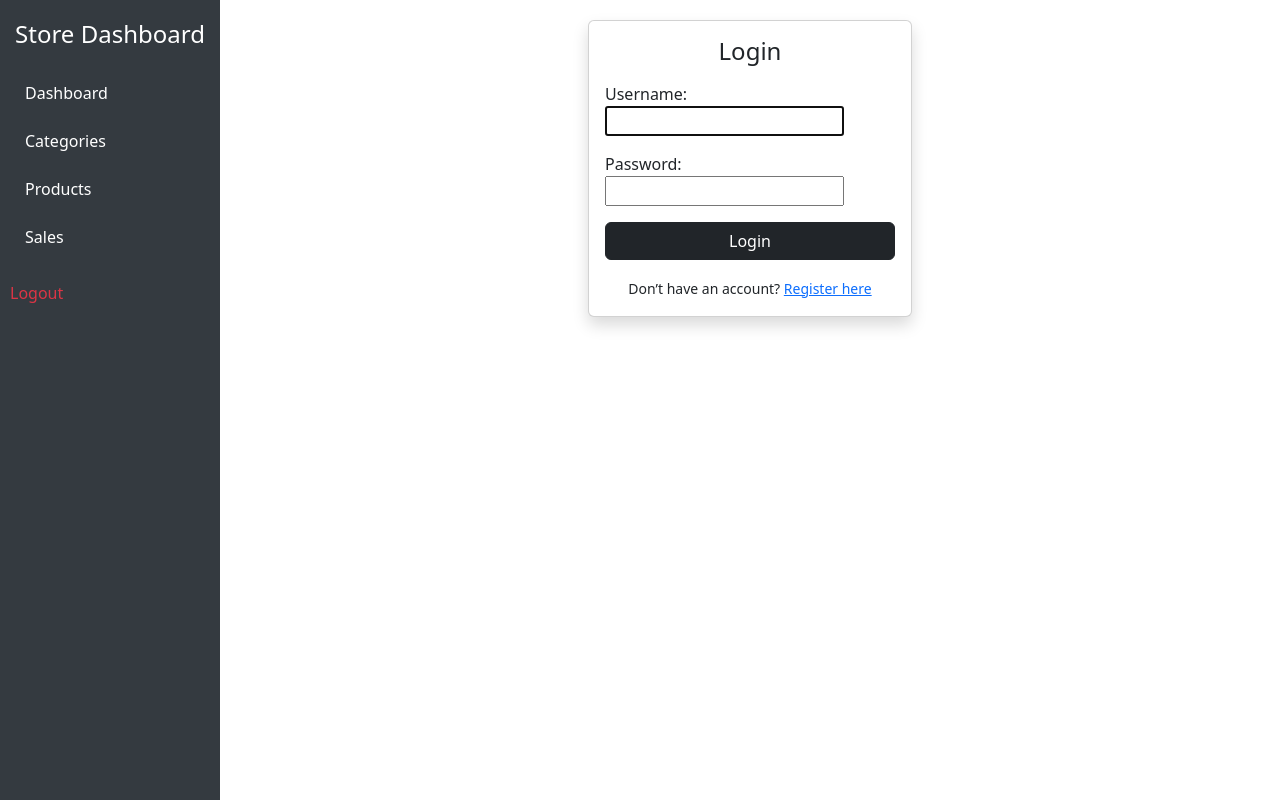
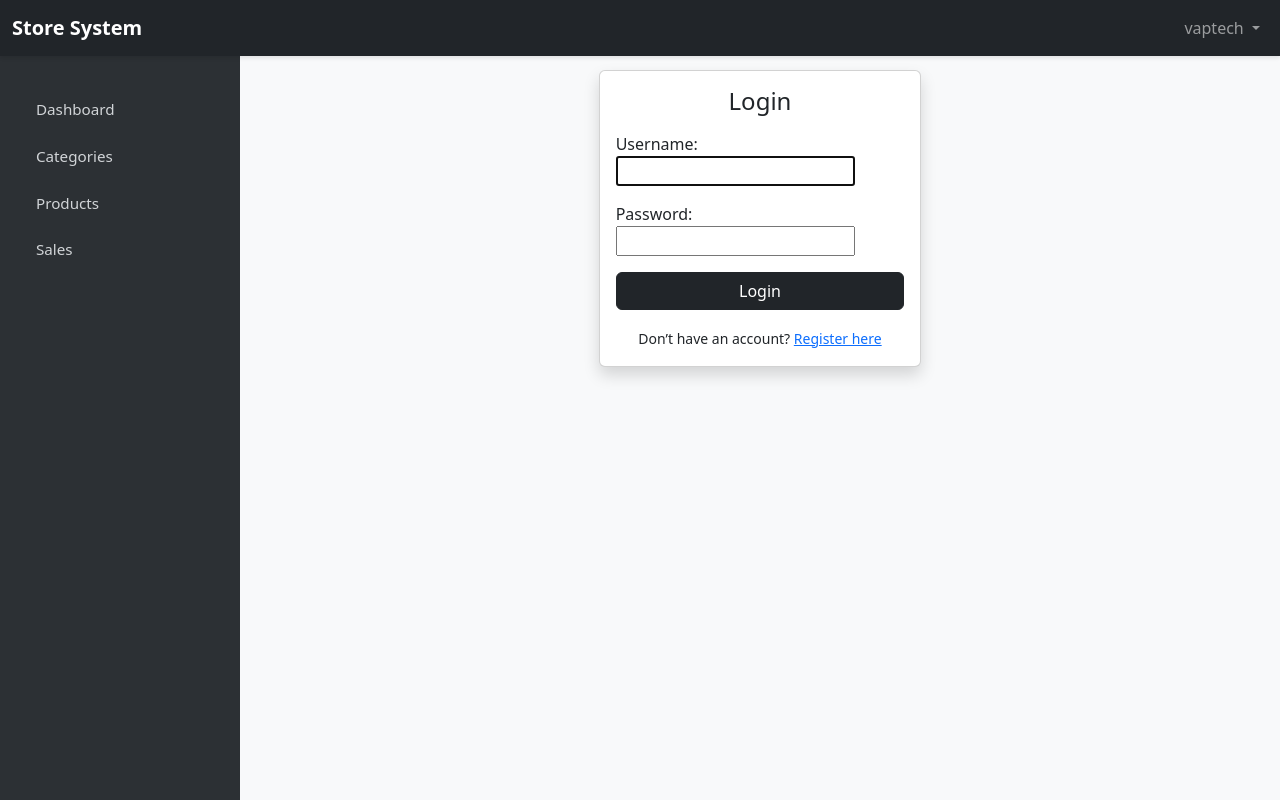
Before and after one commit to Blackscure/inventory, a Django app: page /accounts/login/?next=/categories/delete/1/ in a window 1280 px wide. Run offline with Django 5.2, Linux system fonts and the light colour scheme; a user stored in the database is signed in.

Commit message:
dashboar top nav created

```diff
--- a/store/templates/base.html
+++ b/store/templates/base.html
@@ -1,106 +1,184 @@
 <!DOCTYPE html>
-<html>
+<html lang="en">
 <head>
+    <meta charset="UTF-8">
+    <meta name="viewport" content="width=device-width, initial-scale=1.0">
     <title>Store System</title>
+    <!-- Bootstrap 5.3 CDN -->
+    <link href="https://cdn.jsdelivr.net/npm/bootstrap@5.3.2/dist/css/bootstrap.min.css" rel="stylesheet" integrity="sha384-T3c6CoIi6uLrA9TneNEoa7RxnatzjcDSCmG1MXxSR1GAsXEV/Dwwykc2MPK8M2HN" crossorigin="anonymous">
 
-    <!-- Bootstrap CDN -->
-    <link href="https://cdn.jsdelivr.net/npm/bootstrap@5.3.2/dist/css/bootstrap.min.css" rel="stylesheet">
     <style>
         body {
             min-height: 100vh;
             margin: 0;
+            background-color: #f8f9fa;
+        }
+
+        /* Top Navbar */
+        .navbar {
+            box-shadow: 0 2px 4px rgba(0,0,0,0.1);
+        }
+        .navbar-brand {
+            font-weight: 600;
         }
 
         /* Sidebar */
         .sidebar {
-            width: 220px; /* fixed width */
+            width: 240px;
             min-height: 100vh;
-            background-color: #343a40;
+            background-color: #2c3034;
             color: white;
-            position: fixed; /* sidebar stays fixed */
+            position: fixed;
             top: 0;
             left: 0;
-            padding: 20px 10px;
+            padding-top: 70px;          /* space for fixed top navbar */
+            overflow-y: auto;
+            transition: width 0.3s ease;
+        }
+        .sidebar a {
+            color: #d1d4d7;
+            text-decoration: none;
+            display: block;
+            padding: 12px 20px;
+            font-size: 0.95rem;
+        }
+        .sidebar a:hover,
+        .sidebar a.active {
+            background-color: #3a3f44;
+            color: white;
+        }
+        .sidebar .nav-link.text-danger:hover {
+            background-color: #3a3f44;
+            color: #ff6b6b !important;
         }
 
-        .sidebar a {
-            color: white;
-            text-decoration: none;
-            display: block;
-            padding: 8px 15px;
-            border-radius: 5px;
+        /* Main content area */
+        .main-wrapper {
+            margin-left: 240px;
+            padding-top: 70px;          /* space below fixed navbar */
+            min-height: 100vh;
+            transition: margin-left 0.3s ease;
         }
 
-        .sidebar a.active, .sidebar a:hover {
-            background-color: #495057;
+        /* Logged out state */
+        .logged-out .sidebar {
+            display: none;
+        }
+        .logged-out .main-wrapper {
+            margin-left: 0;
+            padding-top: 20px;
         }
 
-        /* Main content */
-        .content {
-            margin-left: 220px; /* same as sidebar width */
+        /* Mobile behavior */
+        @media (max-width: 992px) {
+            .sidebar {
+                width: 0;
+                padding-top: 56px;
+                overflow: hidden;
+            }
+            .main-wrapper {
+                margin-left: 0 !important;
+                padding-top: 56px;
+            }
+            /* Optional: offcanvas-style sidebar on mobile */
+            .sidebar.show {
+                width: 240px;
                 padding: 20px;
-            width: calc(100% - 220px);
+            }
         }
 
-        @media(max-width: 768px){
-            .sidebar {
-                width: 100%;
-                position: relative;
-            }
-            .content {
-                margin-left: 0;
-                width: 100%;
+        @media (max-width: 576px) {
+            .main-wrapper {
+                padding: 15px;
             }
         }
     </style>
 </head>
-
-<body>
-
-<div class="d-flex">
+<body class="{% if user.is_authenticated %}logged-in{% else %}logged-out{% endif %}">
 
     {% if user.is_authenticated %}
-    <!-- Sidebar - only show when logged in -->
-    <div class="sidebar">
-        <h4 class="text-center mb-4">Store Dashboard</h4>
-        <ul class="nav flex-column">
-            <li class="nav-item mb-2">
-                <a class="nav-link {% if request.path == '/' or request.path == '/dashboard/' %}active{% endif %}" href="{% url 'dashboard' %}">Dashboard</a>
-            </li>
-            <li class="nav-item mb-2">
-                <a class="nav-link {% if '/categories/' in request.path %}active{% endif %}" href="{% url 'category_list' %}">Categories</a>
-            </li>
-            <li class="nav-item mb-2">
-                <a class="nav-link {% if '/products/' in request.path %}active{% endif %}" href="{% url 'product_list' %}">Products</a>
-            </li>
-            <li class="nav-item mb-2">
-                <a class="nav-link {% if '/sales/' in request.path %}active{% endif %}" href="{% url 'sale_list' %}">Sales</a>
-            </li>
-            <li class="nav-item mt-3">
-                <form method="post" action="{% url 'logout' %}" class="d-inline">
+    <!-- Top Navbar -->
+    <nav class="navbar navbar-expand-lg navbar-dark bg-dark fixed-top">
+        <div class="container-fluid">
+            <a class="navbar-brand" href="{% url 'dashboard' %}">Store System</a>
+
+            <button class="navbar-toggler" type="button" data-bs-toggle="collapse"
+                    data-bs-target="#navbarContent" aria-controls="navbarContent"
+                    aria-expanded="false" aria-label="Toggle navigation">
+                <span class="navbar-toggler-icon"></span>
+            </button>
+
+            <div class="collapse navbar-collapse" id="navbarContent">
+                <!-- Left side nav items (optional – can be empty if sidebar handles most links) -->
+                <ul class="navbar-nav me-auto">
+                    <!-- You can leave this empty or add quick links -->
+                </ul>
+
+                <!-- User dropdown (right side) -->
+                <ul class="navbar-nav ms-auto">
+                    <li class="nav-item dropdown">
+                        <a class="nav-link dropdown-toggle" href="#" id="userDropdown"
+                           role="button" data-bs-toggle="dropdown" aria-expanded="false">
+                            {{ user.get_full_name|default:user.username }}
+                        </a>
+                        <ul class="dropdown-menu dropdown-menu-end" aria-labelledby="userDropdown">
+                            <li><a class="dropdown-item" href="#">Profile</a></li>
+                            <li><hr class="dropdown-divider"></li>
+                            <li>
+                                <form method="post" action="{% url 'logout' %}">
                                     {% csrf_token %}
-                    <button type="submit" class="nav-link text-danger p-0 border-0 bg-transparent text-start w-100">
+                                    <button type="submit" class="dropdown-item text-danger">
                                         Logout
                                     </button>
                                 </form>
                             </li>
                         </ul>
+                    </li>
+                </ul>
+            </div>
+        </div>
+    </nav>
+
+    <!-- Sidebar -->
+    <div class="sidebar">
+        <div class="p-3">
+            <ul class="nav flex-column">
+                <li class="nav-item">
+                    <a class="nav-link {% if request.path == '/' or request.path == '/dashboard/' %}active{% endif %}"
+                       href="{% url 'dashboard' %}">Dashboard</a>
+                </li>
+                <li class="nav-item">
+                    <a class="nav-link {% if '/categories/' in request.path %}active{% endif %}"
+                       href="{% url 'category_list' %}">Categories</a>
+                </li>
+                <li class="nav-item">
+                    <a class="nav-link {% if '/products/' in request.path %}active{% endif %}"
+                       href="{% url 'product_list' %}">Products</a>
+                </li>
+                <li class="nav-item">
+                    <a class="nav-link {% if '/sales/' in request.path %}active{% endif %}"
+                       href="{% url 'sale_list' %}">Sales</a>
+                </li>
+            </ul>
+        </div>
     </div>
     {% endif %}
 
-    <!-- Main Content - shift margin only when sidebar is present -->
-    <div class="content {% if not user.is_authenticated %}ms-0 w-100{% endif %}">
+    <!-- Main Content -->
+    <div class="main-wrapper">
+        <div class="container-fluid">
             {% block content %}{% endblock %}
         </div>
-
     </div>
 
+    <!-- Bootstrap JS -->
+    <script src="https://cdn.jsdelivr.net/npm/bootstrap@5.3.2/dist/js/bootstrap.bundle.min.js" integrity="sha384-C6RzsynM9kWDrMNeT87bh95OGNyZPhcTNXj1NW7RuBCsyN/o0jlpcV8Qyq46cDfL" crossorigin="anonymous"></script>
+
+    <!-- Your Chart.js scripts -->
     <script src="https://cdn.jsdelivr.net/npm/chart.js"></script>
-
     <script>
     const ctx = document.getElementById('salesChart');
-
-if(ctx){
+    if (ctx) {
         new Chart(ctx, {
             type: 'bar',
             data: {
@@ -114,11 +192,9 @@ if(ctx){
         });
     }
     </script>
-
     <script>
     const pieCtx = document.getElementById('categoryPieChart');
-
-if(pieCtx){
+    if (pieCtx) {
         new Chart(pieCtx, {
             type: 'pie',
             data: {
--- a/store_project/settings.py
+++ b/store_project/settings.py
@@ -29,7 +29,7 @@ INSTALLED_APPS = [
     'authentication.apps.AuthenticationConfig',
     'crispy_forms',
     'crispy_bootstrap5',
-    'bootstrap5',
+    # 'bootstrap5',
 ]
 
 MIDDLEWARE = [
```
Also changed, not shown: store/templates/register.html (+24 -14 lines), db.sqlite3. Lines whose indentation alone changed are shown as unchanged.
